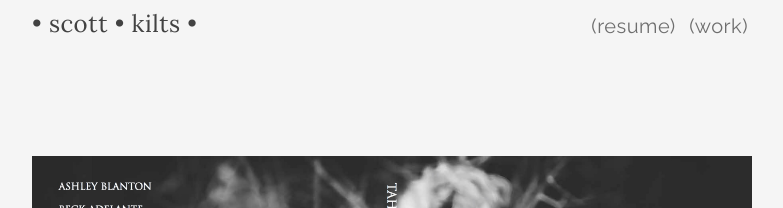
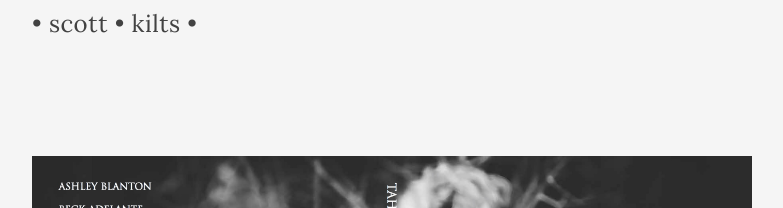
Before and after one commit to sjkilts/sjkilts.github.iold, a Jekyll site: the page built from portfolio.md, in a window 1280 px wide and 900 px high. Shown: the top 208 px of the window, without its empty margins (248-1031 px from the left). Built offline with Jekyll 4.4.1, drawn with Linux system fonts in a browser that asks for light colours; nearby versions of some CDN libraries.

Commit message:
Update header.html

```diff
--- a/_includes/header.html
+++ b/_includes/header.html
@@ -8,7 +8,7 @@
 
       <div class="trigger">
 
-            <ul>
+       <!--      <ul>
 
               <li>
                   <a href="/resume/">(<span>resume</span>)</a>
@@ -19,7 +19,7 @@
 
             </ul>
 
-      <!--  <ul>
+       <ul>
        {% for page in site.pages %}
           {% if page.title == resume %}
           {% elsif page.title %}
```
